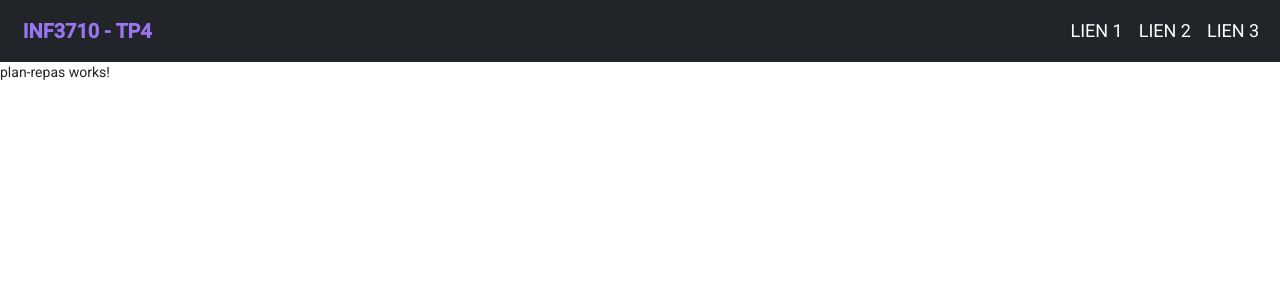
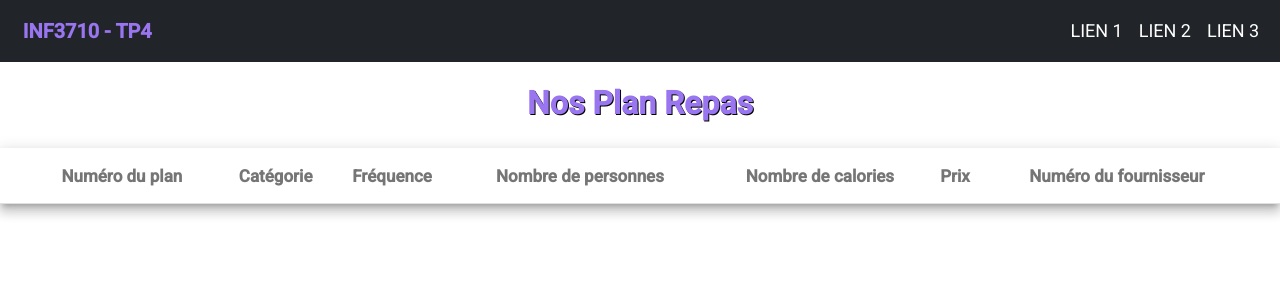
Before and after one commit to hamzaberradadev/TP4_INF3710, an Angular app in the folder Application_Vierge_Nouvelle_Version_Nodemon/client/: page /planrepas in a window 1280 px wide. Shown: the top 300 px of the page. Built offline with nearby package versions, Linux system fonts and the light colour scheme; no server answers.

Commit message:
table plan repas displayed

```diff
--- a/Application_Vierge_Nouvelle_Version_Nodemon/client/src/app/pages/plan-repas/plan-repas.component.css
+++ b/Application_Vierge_Nouvelle_Version_Nodemon/client/src/app/pages/plan-repas/plan-repas.component.css
@@ -0,0 +1,28 @@
+table {
+    width: 100%;
+    text-align: center;
+    margin: 0;
+    padding: 0;
+  }
+
+h1 {
+font-family: 'Roboto', sans-serif;
+font-size: 32px;
+padding-top: 2%;
+padding-bottom: 1%;
+text-align: center;
+color: #9a75f0;
+font-weight: bold;
+text-shadow: 1px 1px #000;
+}
+
+th {
+font-size: 17px;
+font-weight: bold;
+text-align: center;
+margin-right: auto;
+margin-left: auto;
+text-align: center !important;
+vertical-align: middle !important;
+font-family: 'Roboto', sans-serif;
+}
--- a/Application_Vierge_Nouvelle_Version_Nodemon/client/src/app/pages/plan-repas/plan-repas.component.html
+++ b/Application_Vierge_Nouvelle_Version_Nodemon/client/src/app/pages/plan-repas/plan-repas.component.html
@@ -1 +1,35 @@
-<p>plan-repas works!</p>
+<div>
+    <h1>Nos Plan Repas</h1>
+    <table mat-table matSort [dataSource]="this.planrepaslist" class="mat-elevation-z8">
+      <ng-container matColumnDef="numeroplan">
+        <th mat-header-cell *matHeaderCellDef> Numéro du plan </th>
+        <td mat-cell *matCellDef="let planrepas"> {{planrepas.numeroplan}} </td>
+      </ng-container>
+      <ng-container matColumnDef="categorie">
+        <th mat-header-cell *matHeaderCellDef> Catégorie </th>
+        <td mat-cell *matCellDef="let planrepas"> {{planrepas.categorie}} </td>
+      </ng-container>
+      <ng-container matColumnDef="frequence">
+        <th mat-header-cell *matHeaderCellDef> Fréquence </th>
+        <td mat-cell *matCellDef="let planrepas"> {{planrepas.frequence}} </td>
+      </ng-container>
+      <ng-container matColumnDef="nbrpersonnes">
+        <th mat-header-cell *matHeaderCellDef> Nombre de personnes </th>
+        <td mat-cell *matCellDef="let planrepas"> {{planrepas.nbrpersonnes}} </td>
+      </ng-container>
+      <ng-container matColumnDef="nbrcalories">
+        <th mat-header-cell *matHeaderCellDef> Nombre de calories </th>
+        <td mat-cell *matCellDef="let planrepas"> {{planrepas.nbrcalories}} </td>
+      </ng-container>
+      <ng-container matColumnDef="prix">
+        <th mat-header-cell *matHeaderCellDef> Prix </th>
+        <td mat-cell *matCellDef="let planrepas"> {{planrepas.prix}} </td>
+      </ng-container>
+      <ng-container matColumnDef="numerofournisseur">
+        <th mat-header-cell *matHeaderCellDef> Numéro du fournisseur </th>
+        <td mat-cell *matCellDef="let planrepas"> {{planrepas.numerofournisseur}} </td>
+      </ng-container>
+      <tr mat-header-row *matHeaderRowDef="columnsToDisplay"></tr>
+      <tr mat-row *matRowDef="let myRowData; columns: columnsToDisplay"></tr>
+    </table>
+  </div>
--- a/Application_Vierge_Nouvelle_Version_Nodemon/client/src/app/pages/plan-repas/plan-repas.component.ts
+++ b/Application_Vierge_Nouvelle_Version_Nodemon/client/src/app/pages/plan-repas/plan-repas.component.ts
@@ -19,6 +19,7 @@ export interface PlanRepas {
 export class PlanRepasComponent implements OnInit {
 
   planrepaslist: PlanRepas[];
+  columnsToDisplay = ['numeroplan', 'categorie', 'frequence', 'nbrpersonnes', 'nbrcalories', 'prix', 'numerofournisseur'];
 
   constructor(private readonly communicationService: CommunicationService) {}
 
```
Also changed, not shown: 1 other file (tests, documents, lock files or other folders).
